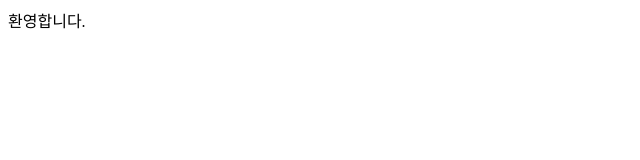
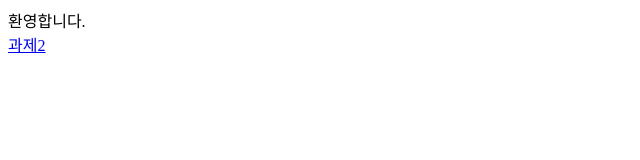
Before and after one commit to hyeeunchoi/home, a plain HTML site: page myhome/index.html in a window 1280 px wide. Shown: the full height of the page, 0-640 px from the left. Drawn offline with Linux system fonts and the light colour scheme.

Commit message:
index 페이지 과제2 추가

```diff
--- a/myhome/index.html
+++ b/myhome/index.html
@@ -6,5 +6,7 @@
 </head>
 <body>
 환영합니다.
+
+<div><a href="report/report2.html">과제2</a></div>
 </body>
 </html>
```
